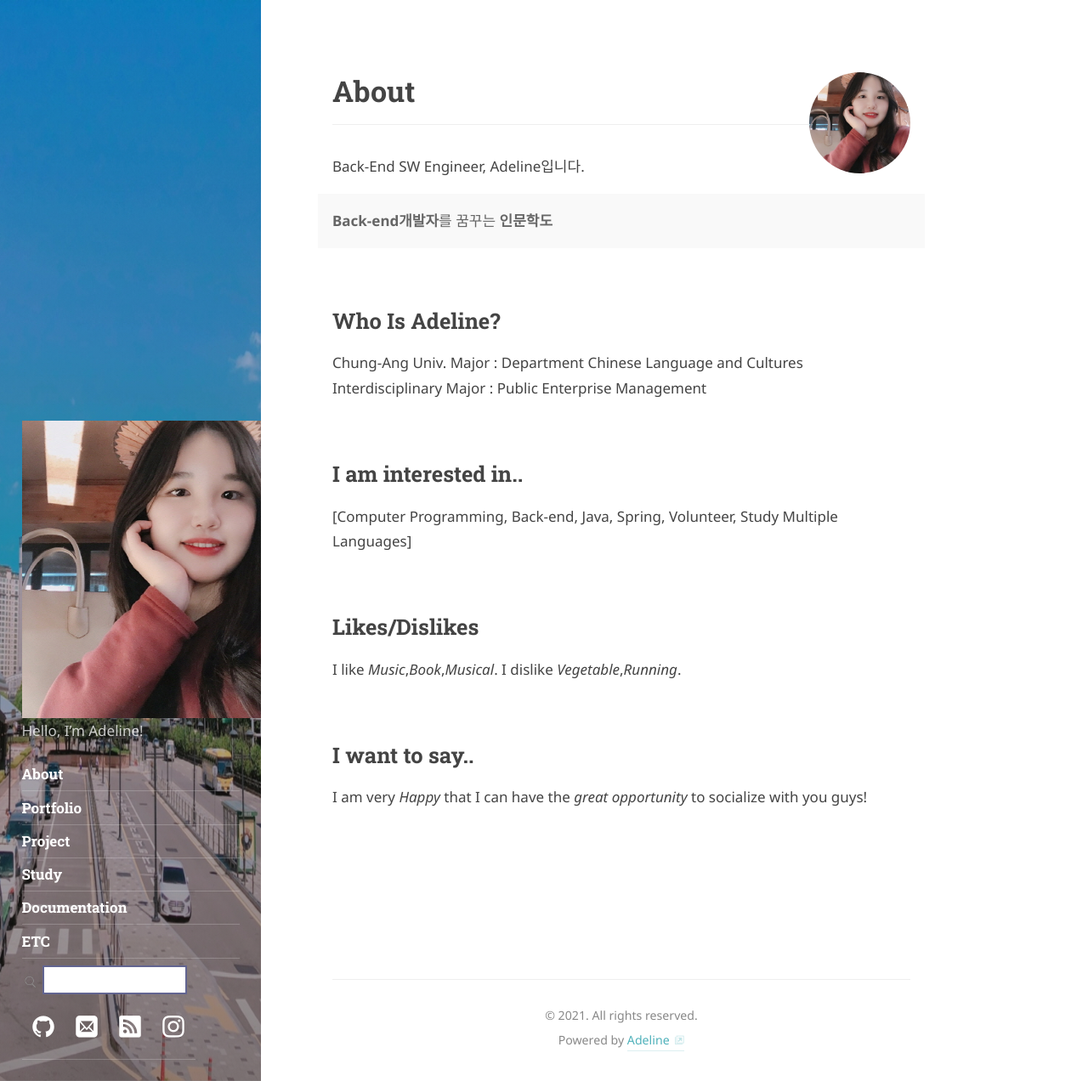
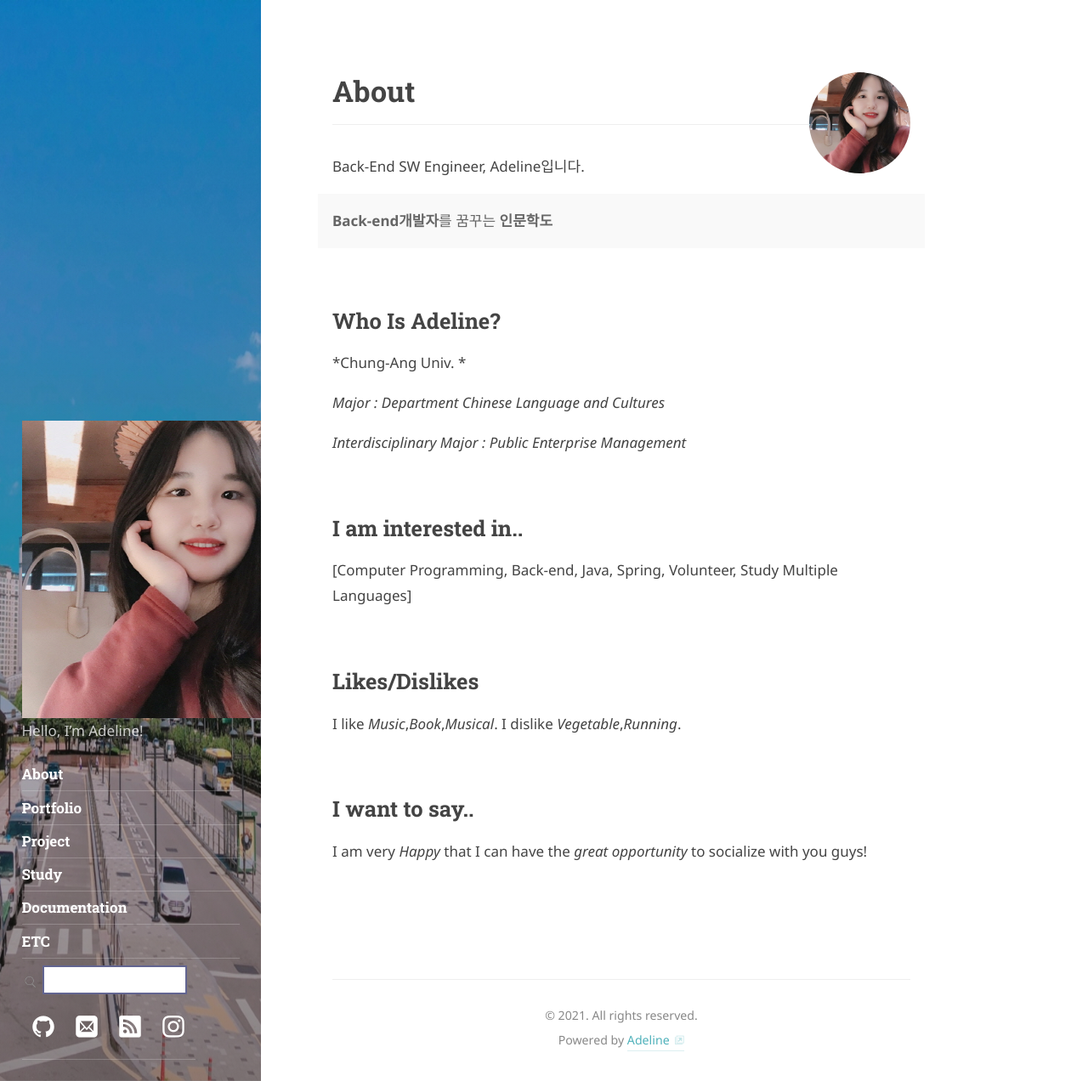
Before and after one commit to Wonji-Park/Classy, a Jekyll site: the page built from about.md, in a window 1280 px wide and 1272 px high. Shown: the whole window at 85% size. Built offline with Jekyll 4.4.1, drawn with Linux system fonts in a browser that asks for light colours; nearby versions of some CDN libraries; some web fonts are replaced.

```diff
--- a/about.md
+++ b/about.md
@@ -11,9 +11,11 @@ published: true
 
 
 ## Who Is Adeline?
-Chung-Ang Univ.
-Major : Department Chinese Language and Cultures
-Interdisciplinary Major : Public Enterprise Management
+*Chung-Ang Univ. *
+
+*Major : Department Chinese Language and Cultures*
+
+*Interdisciplinary Major : Public Enterprise Management*
 
 
 ## I am interested in..
```
